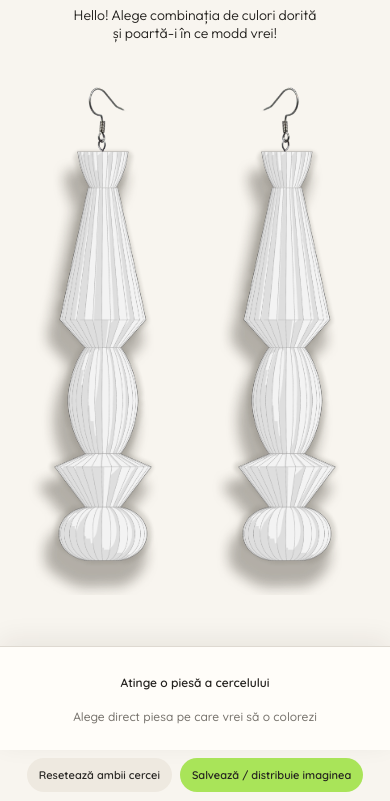
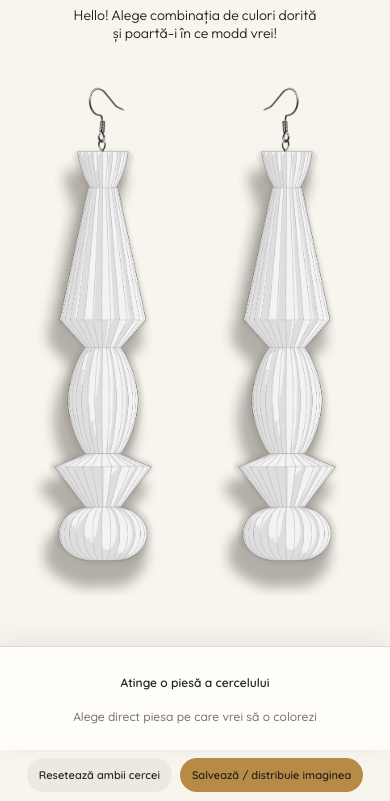
Before and after one commit to cezaramunteanu/modd-configurator, a plain HTML site: page index.html in a window 390 px wide. Shown: the part 43-844 px from the top of the page. Drawn offline with Linux system fonts and the light colour scheme.

Commit message:
Add files via upload

```diff
--- a/index.html
+++ b/index.html
@@ -116,14 +116,14 @@
 .lang-switch button:focus-visible{outline:2px solid #6c5842;outline-offset:2px}
 @media(max-width:800px){.lang-switch{top:8px;right:7px;padding:2px}.lang-switch button{padding:4px 6px;font-size:10px}}
 
-/* MODD mobile: mesaj mai vizibil și buton Electric Green */
+/* MODD mobile: mesaj mai vizibil și buton champagne-gold, precum conturul pieselor */
 @media(max-width:800px){
  .brand .welcome{
    font-size:clamp(12px,3.6vw,15px);
    line-height:1.3;
  }
  .actions .download{
-   background:#A9E459;
+   background:#B78A46;
    color:#24221f;
  }
  .actions .download:focus-visible{
```
